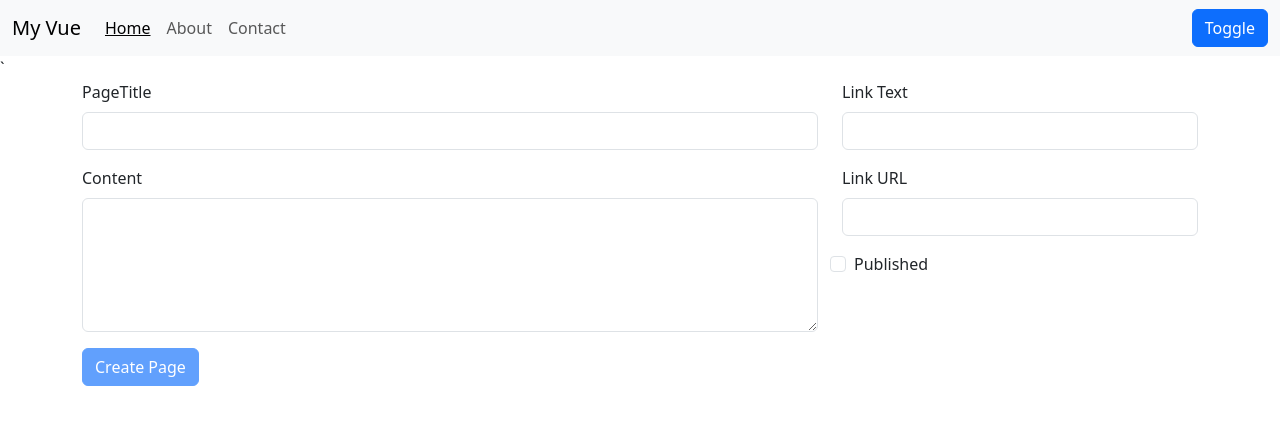
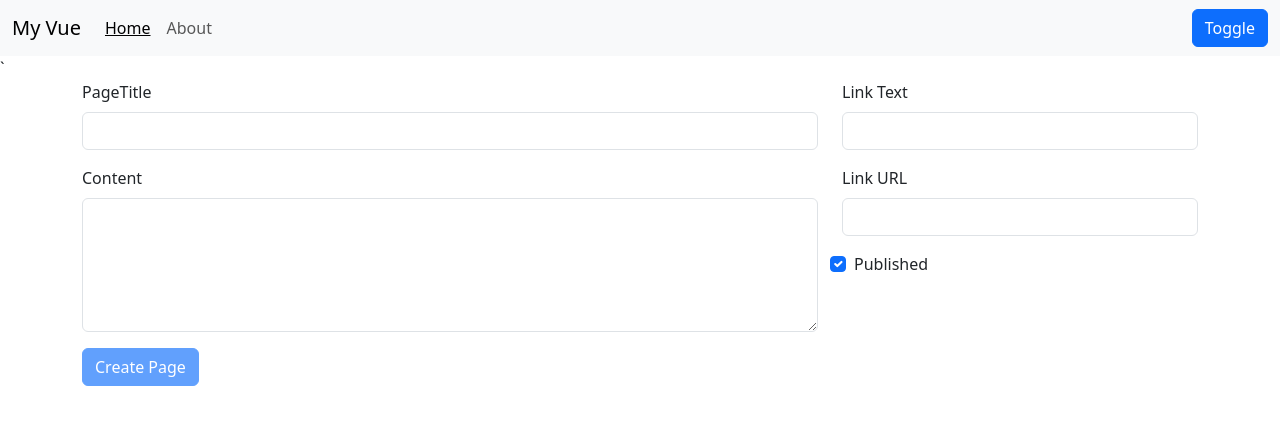
Before and after one commit to nazligenc/Vue_Start_Spa, a Vue app: page / in a window 1280 px wide. Shown: the top 424 px of the page. Built offline with nearby package versions, Linux system fonts and the light colour scheme.

Commit message:
updating and filtering data

```diff
--- a/public/pages.json
+++ b/public/pages.json
@@ -1,15 +1,19 @@
 [{
                     "link":{"text":"Home","url":"home.html"},
                     "pageTitle":"Home Page",
-                    "content":"This is the Home content"
+                    "content":"This is the Home content",
+                    "published":true
+
                 },
                 {
                     "link":{"text":"About","url":"about.html"},
                     "pageTitle":"About Page",
-                    "content":"This is the About content"
+                    "content":"This is the About content",
+                    "published":true
                 },
                 {
                     "link":{"text":"Contact","url":"contact.html"},
                     "pageTitle":"Contact Page",
-                    "content":"This is the Contact content"
+                    "content":"This is the Contact content",
+                    "published":false
                 }]
--- a/src/App.vue
+++ b/src/App.vue
@@ -38,7 +38,8 @@ import CreatePage from './components/CreatePage.vue';
                 this.pages=data;
             },
             pageCreated(pageObj){
-                console.log(pageObj);
+
+               this.pages.push(pageObj);
 
             }
 
--- a/src/components/CreatePage.vue
+++ b/src/components/CreatePage.vue
@@ -33,7 +33,7 @@
                 </div>
                 <div class="row mb-3">
                 <div class="form-check">
-                    <input type="checkbox" class="form-check-input">
+                    <input type="checkbox" class="form-check-input" v-model="published">
                     <label class="form-check-label" for="gridCheck1">Published</label>
                     </div>
                     </div>
@@ -57,7 +57,8 @@ export default{
             pageTitle:'',
             content:'',
             linkText:'',
-            linkUrl:''
+            linkUrl:'',
+            published:true
 
 
         }
@@ -72,12 +73,20 @@ export default{
                 pageTitle: this.pageTitle,
                 content:this.content,
                 link:{
-                    linkText:this.linkText,
-                    linkUrl:this.linkUrl
+                    text:this.linkText,
+                    url:this.linkUrl
 
-                }
+                },
+                published:this.published
 
-            })
+
+
+            }),
+            this.pageTitle='';
+            this.content='';
+            this.linkText='';
+            this.linkUrl='';
+            this.published=true;
         }
 
     }
--- a/src/components/Navbar.vue
+++ b/src/components/Navbar.vue
@@ -5,11 +5,11 @@
              <div class="container-fluid">
                 <a class="navbar-brand" href="#">My Vue</a>
             <ul class="nav navbar-nav me-auto mb-2 mb-lg-0">
-                <li v-for="(page,index) in pages" :key="index" class="nav-item">
+                <li v-for="(page,index) in publishedPages" :key="index" class="nav-item">
                     <navbar-link
                         :page="page"
                         :isActive="activePage === index"
-                        @click.prevent=navLinkClick(index)
+                        @click.prevent="navLinkClick(index)"
 >
                     </navbar-link>
                 </li>
@@ -27,6 +27,12 @@
 <script>
 import NavbarLink from './NavbarLink.vue';
 export default{
+    computed:{
+        publishedPages(){
+            return this.pages.filter(page=>page.published);
+        }
+
+    },
     components:{
        NavbarLink
     },
```
